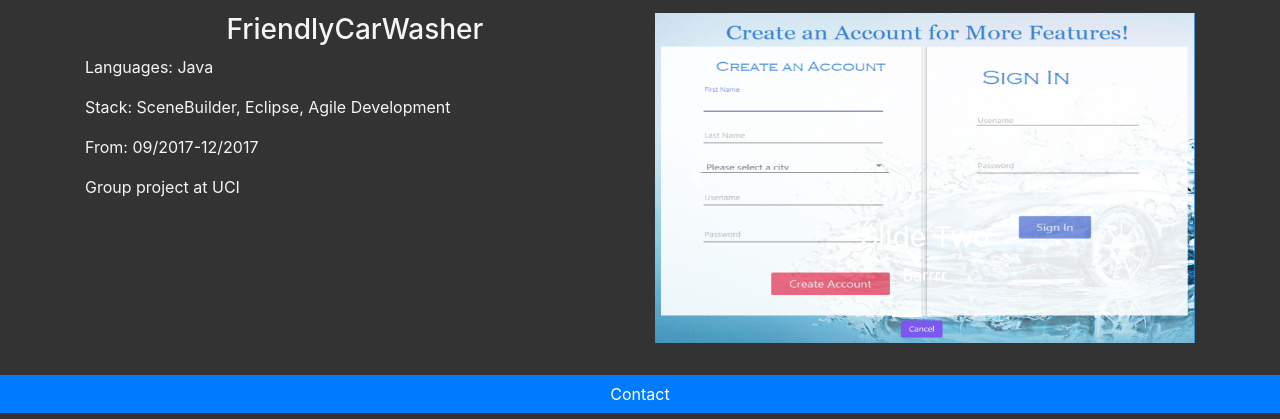
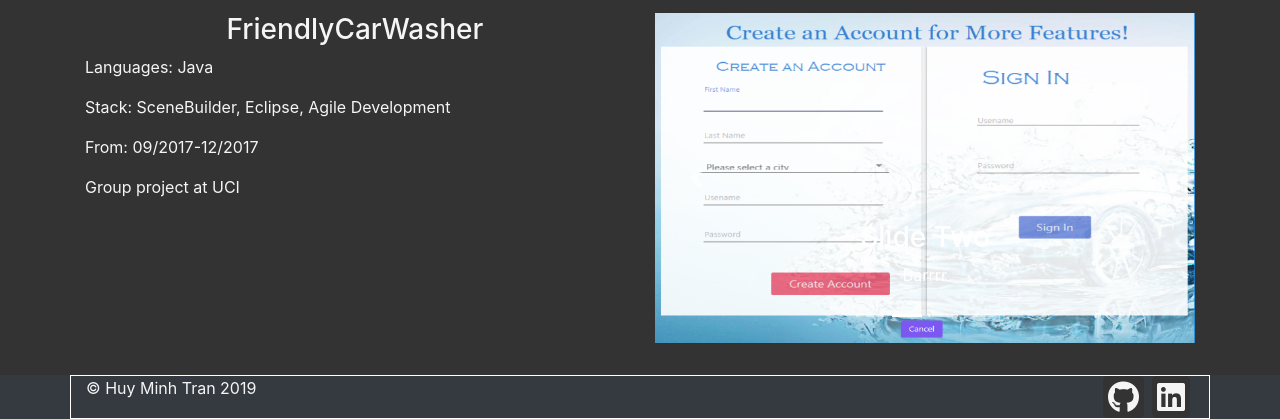
Before and after one commit to emmohac/AdvancedPS, a plain HTML site: page index.html in a window 1280 px wide. Shown: the part 2270-2689 px from the top of the page. Drawn offline with nearby package versions, Linux system fonts and the light colour scheme.

Commit message:
Modifying contact

```diff
--- a/index.html
+++ b/index.html
@@ -213,29 +213,51 @@
         </div>
     </section>
 
-    <footer class="bg-primary">
-        <section id="contact">
+    <footer class="bg-dark">
+        <!-- id = "contact" -->
+        <section>
             <div class="container">
-                <div class="row">
-                    <div class="col text-center">
-                        <!-- <span id="year" class="display-4">&copy;</span> -->
-                        <button type="button" class="btn btn-primary" data-toggle="modal"
-                            data-target="#contactMe">Contact</button>
+                <div class="row" style="border: 1px solid white;">
+                    <div class="col">
+                        <div class="d-flex justify-content-between">
+                            <p>&copy; Huy Minh Tran <span id="year"></span></p>
+                        </div>
+                    </div>
+                    <div class="col">
+                        <div class="d-flex justify-content-end">
+                            <a href="https://github.com/emmohac"><i class="fab fa-github fa-2x mx-1"></i></a>
+                            <a href="https://www.linkedin.com/in/huyminhtran/"><i
+                                    class="fab fa-linkedin fa-2x mx-1"></i></a>
+                        </div>
+                    </div>
+                    <!-- <div class="col text-center"> -->
+                    <!-- <p>Copyright &copy;<span id="year"></span></p> -->
+                    <!-- <button type="button" class="btn btn-primary" data-toggle="modal" -->
+                    <!-- data-target="#contactMe">Contact</button> -->
+
+                    <!-- </div> -->
+                    <!-- <div class="col" style="border: 1px solid red;"> -->
+                    <!-- <a href="https://github.com/emmohac"><i class="fab fa-github fa-2x mx-1"></i></a> -->
+                    <!-- <a href="https://www.linkedin.com/in/huyminhtran/"><i -->
+                    <!-- class="fab fa-linkedin fa-2x mx-1"></i></a> -->
+                    <!-- </div> -->
+                </div>
+            </div>
+        </section>
+    </footer>
+
     <div class="modal fade" id="contactMe">
         <div class="modal-dialog">
             <div class="modal-content">
                 <div class="modal-header">
                     <h4 class="modal-title text-muted" id="modalTitle">Contact</h4>
                 </div>
+
+                <div class="modal-body text-muted">
+                    <a href="https://github.com/emmohac"><i class="fab fa-github fab-2x"></i></a>
                 </div>
             </div>
         </div>
-                    </div>
-                </div>
-            </div>
-        </section>
-    </footer>
-
 
 
 
--- a/style.css
+++ b/style.css
@@ -18,3 +18,10 @@
 .nav-link {
     font-size: larger;
 }
+
+.fab {
+    padding: 5px;
+    border-radius: 5px;
+    background: #333;
+    color: whitesmoke;
+}
```
Lines whose indentation alone changed are shown as unchanged.
